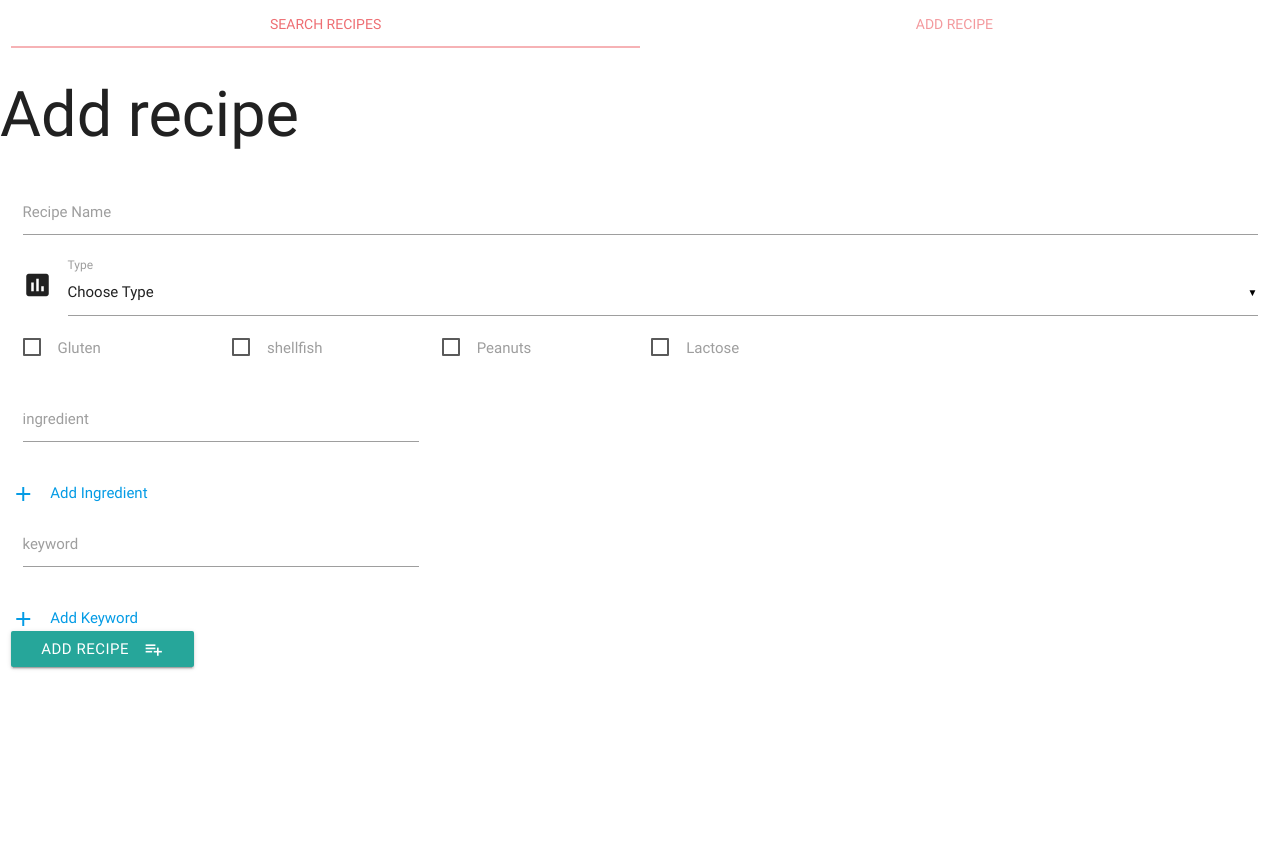
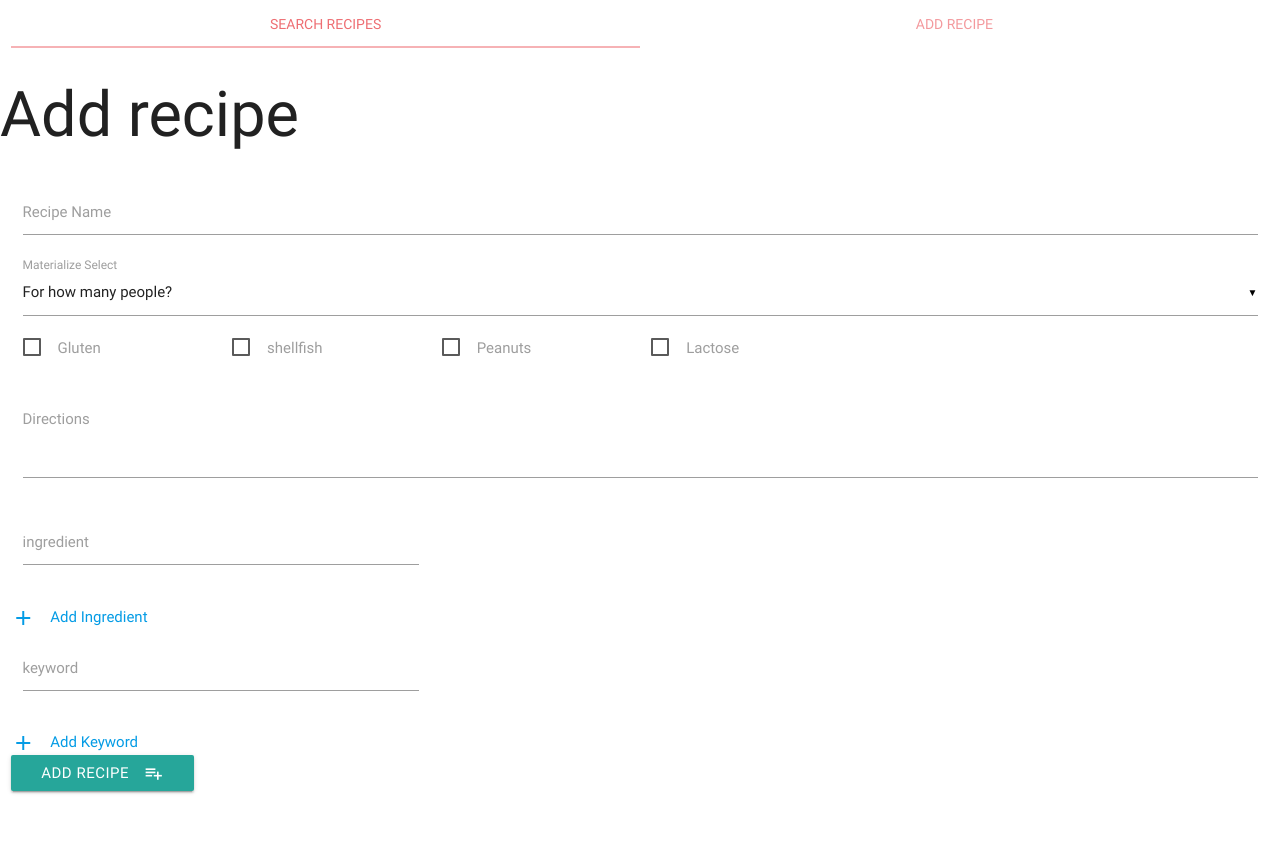
Before and after one commit to Daanivd/msp3, a Flask app: page /create in a window 1280 px wide. Before the commit the page ends 670 px from the top, so only its background shows below. Run offline with Flask 2, Linux system fonts and the light colour scheme; data that the repository does not hold is empty; some libraries are stand-ins or nearby versions.

Commit message:
added "qpersons" to form

```diff
--- a/app.py
+++ b/app.py
@@ -8,6 +8,7 @@ app.config["MONGO_DBNAME"] = 'recipeDB'
 app.config["MONGO_URI"] = os.getenv('MONGO_URI')
 
 mongo = PyMongo(app)
+
 
 @app.route('/')
 @app.route('/search')
@@ -24,9 +25,22 @@ def view_recipe(recipe_id):
 def create():
      return render_template('create.html', types=mongo.db.type.find())
 
-@app.route('/alter')
-def alter():
-     return render_template('alter.html')
+@app.route('/alter/<recipe_id>')
+def alter(recipe_id):
+     the_recipe =  mongo.db.recipes.find_one({"_id": ObjectId(recipe_id)})
+     recipes = mongo.db.recipes
+     return render_template('alter.html', recipe=the_recipe)
+
+#@app.route('/change_recipe/<recipe_id>', methods=['POST'])
+#def change_recipe(recipe_id):
+#     the_recipe =  mongo.db.recipes.find_one({"_id": ObjectId(recipe_id)})
+#     directions = request.form['directions']
+#     recipeName = request.form['recipe_name']
+#     ingredients =  request.form.getlist('ingredients')
+#     allergens = request.form.getlist('allergens')
+#     keywords = request.form.getlist('keywords')
+#     the_recipe.update_one({'name': recipeName, 'ingredients': ingredients, 'allergens': allergens, 'keywords': keywords})
+#
 
 
 @app.route('/delete')
@@ -36,13 +50,13 @@ def delete():
 @app.route('/add_recipe', methods=['POST'])
 def add_recipe():
     recipes = mongo.db.recipes
+    qperson = request.form['qperson']
+    directions = request.form['directions']
     recipeName = request.form['recipe_name']
     ingredients =  request.form.getlist('ingredients')
     allergens = request.form.getlist('allergens')
     keywords = request.form.getlist('keywords')
-    print(ingredients)
-   # recipes.insert_one(request.form.to_dict())
-    recipes.insert_one({'name': recipeName, 'ingredients': ingredients, 'allergens': allergens})
+    recipes.insert_one({'name': recipeName, 'qperson': qperson, 'ingredients': ingredients, 'allergens': allergens, 'keywords': keywords, 'views': 0})
     return redirect(url_for('recipes'))
 
 @app.route('/search_recipe', methods=['POST'])
--- a/templates/create.html
+++ b/templates/create.html
@@ -10,17 +10,20 @@
                 <label for="icon_prefix">Recipe Name</label>
             </div>
 
-            <!--TYPE OF FOOD-->
-            <div class="row">
+            <!--How many people -->
             <div class="input-field col s12">
-                    <i class="material-icons prefix">poll</i>
-                    <select id="type" name="type">
-                  <option value="" disabled selected>Choose Type</option>
-                  {% for type in types %}
-                      <option value="{{type.type}}">{{type.type}}</option>
-                  {% endfor %}
+                <select name="qperson">
+      <option value="" disabled selected>For how many people?</option>
+      <option value="1">1 person</option>
+      <option value="2">2 persons</option>
+      <option value="3">3 persons</option>
+      <option value="3">4 persons</option>
+      <option value="3">5 persons</option>
+      <option value="3">6 persons</option>
+      <option value="3">7 persons</option>
+      <option value="3">8 persons</option>
     </select>
-                    <label>Type</label>
+                <label>Materialize Select</label>
             </div>
 
             <!--ALLERGENS -->
@@ -40,6 +43,13 @@
                 <input value="lactose" type="checkbox" id="lactose" name="allergens">
                 <label for="lactose">Lactose</label>
             </div>
+        </div>
+
+        <!--Directions -->
+        <div class="row directions">
+            <div class="input-field col s12">
+                <textarea name="directions" class="materialize-textarea"></textarea>
+                <label for="directions">Directions</label>
             </div>
 
             <!--INGREDIENTS -->
```
Lines whose indentation alone changed are shown as unchanged.
